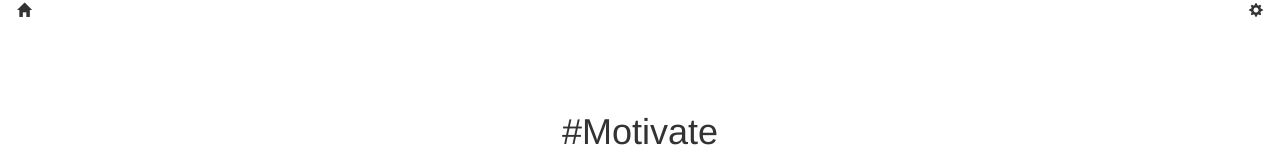
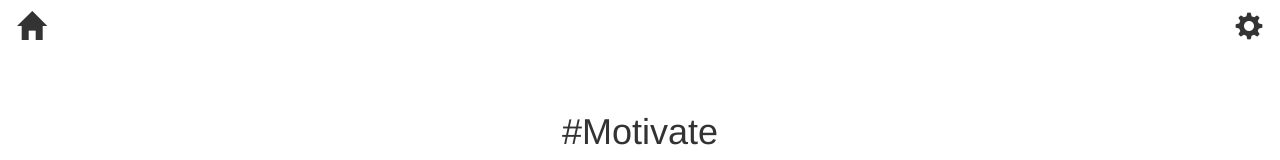
Before and after one commit to motivate/motivate, a plain HTML site: page challenge-friendsearch.html in a window 1280 px wide. Shown: the top 160 px of the page. Drawn offline with Linux system fonts and the light colour scheme.

Commit message:
made the icons larger and added top padding

```diff
--- a/challenge-friendsearch.css
+++ b/challenge-friendsearch.css
@@ -12,3 +12,11 @@
 	padding: 10px 12px;
 	pointer-events: none;
 }
+
+.large-icon {
+	font-size: 2em;
+}
+
+.nav-padding {
+	padding-top: 10px;
+}
--- a/challenge-friendsearch.html
+++ b/challenge-friendsearch.html
@@ -20,9 +20,9 @@
     <body>
         <nav class="navbar nav-default" role="navigation">
             <div class="container-fluid">
-                <div class="navbar header">
-                    <i class="glyphicon glyphicon-home"></i>
-                    <i class="glyphicon glyphicon-cog pull-right"></i>
+                <div class="navbar header nav-padding">
+                    <i class="glyphicon glyphicon-home large-icon"></i>
+                    <i class="glyphicon glyphicon-cog pull-right large-icon"></i>
                 </div>
             </div>
         </nav>
```
